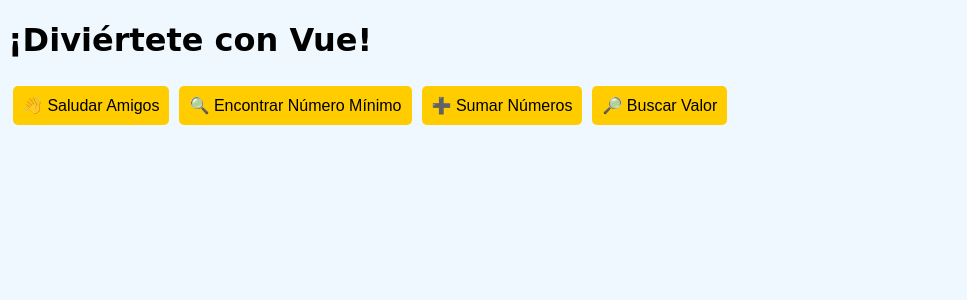
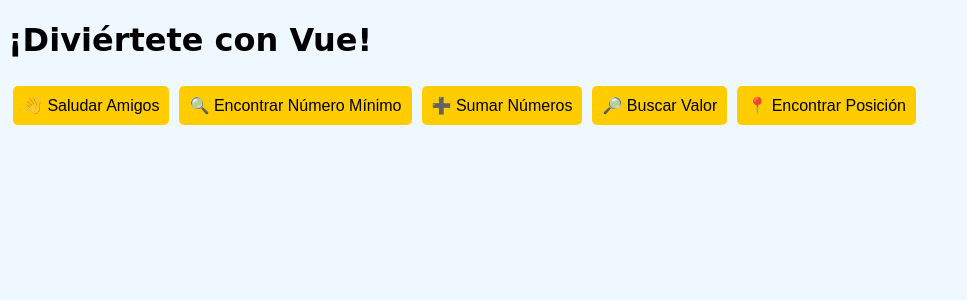
Before and after one commit to k4rlit0s13/c, a Vue app: page / in a window 1280 px wide. Shown: the top 300 px of the page, without its empty margins (0-967 px from the left). Built offline with nearby package versions, Linux system fonts and the light colour scheme.

Commit message:
feat: :sparkles: ejercicio 5

```diff
--- a/src/App.vue
+++ b/src/App.vue
@@ -6,6 +6,7 @@
       <button @click="buscarNumeroMenor">🔍 Encontrar Número Mínimo</button>
       <button @click="calcularSuma">➕ Sumar Números</button>
       <button @click="buscarValor">🔎 Buscar Valor</button>
+      <button @click="encontrarPosicion">📍 Encontrar Posición</button>
     </div>
     <p v-if="resultado">{{ resultado }}</p>
   </div>
@@ -67,6 +68,15 @@
         : `El valor ${valorBuscado} NO se encuentra en la lista ❌`;
     },
 
+    // Ejercicio 5: Encontrar la posición de un valor
+    encontrarPosicion() {
+      let valores = prompt("Ingrese valores separados por espacios:").split(" ");
+      let valorBuscado = prompt("Ingrese el valor a buscar:");
+      let indice = valores.indexOf(valorBuscado);
+      this.resultado = indice !== -1
+        ? `El valor ${valorBuscado} está en la posición ${indice} 🔍`
+        : `El valor ${valorBuscado} NO se encontró 🚫`;
+    },
 
   }
 };
```
